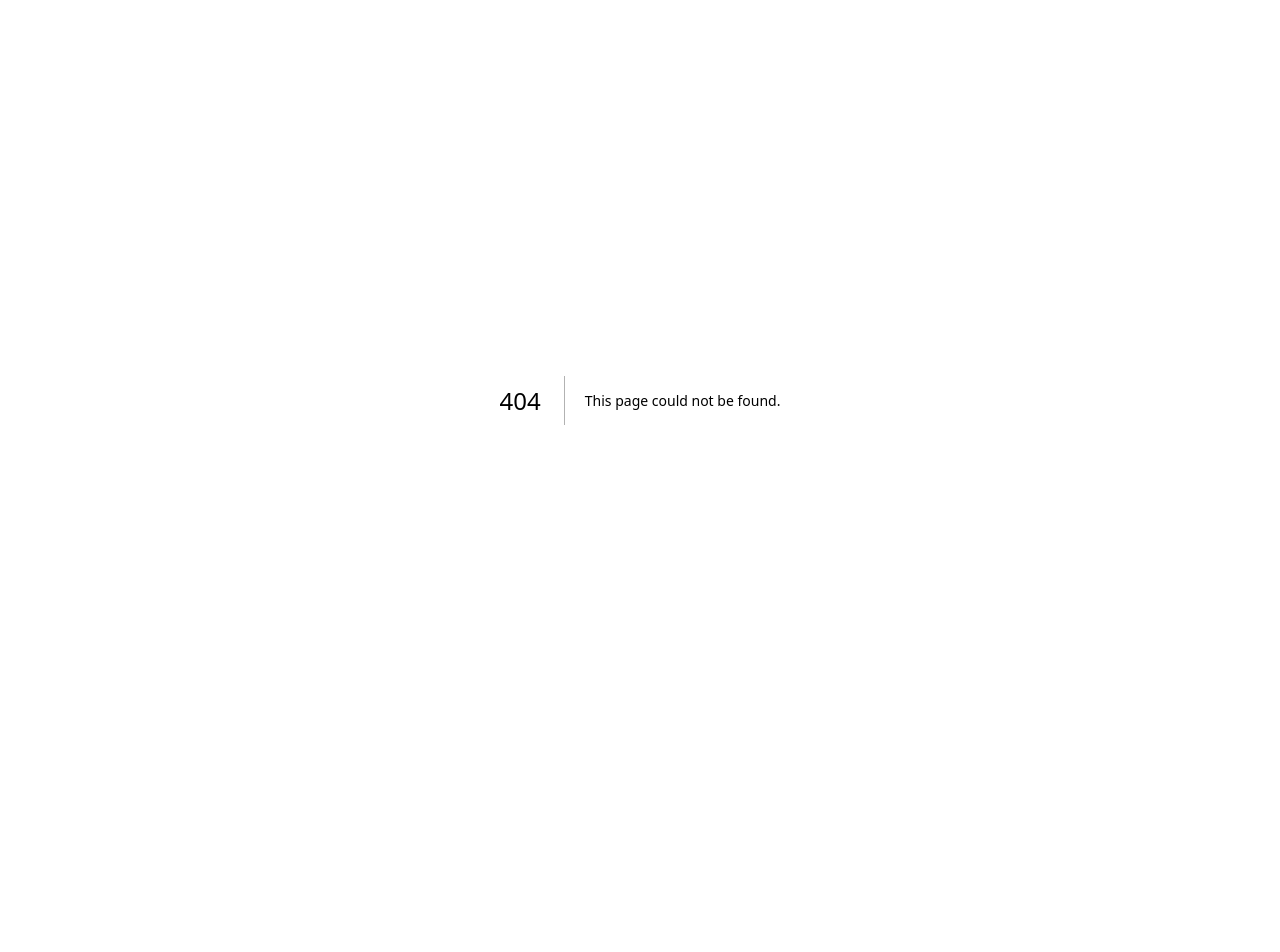
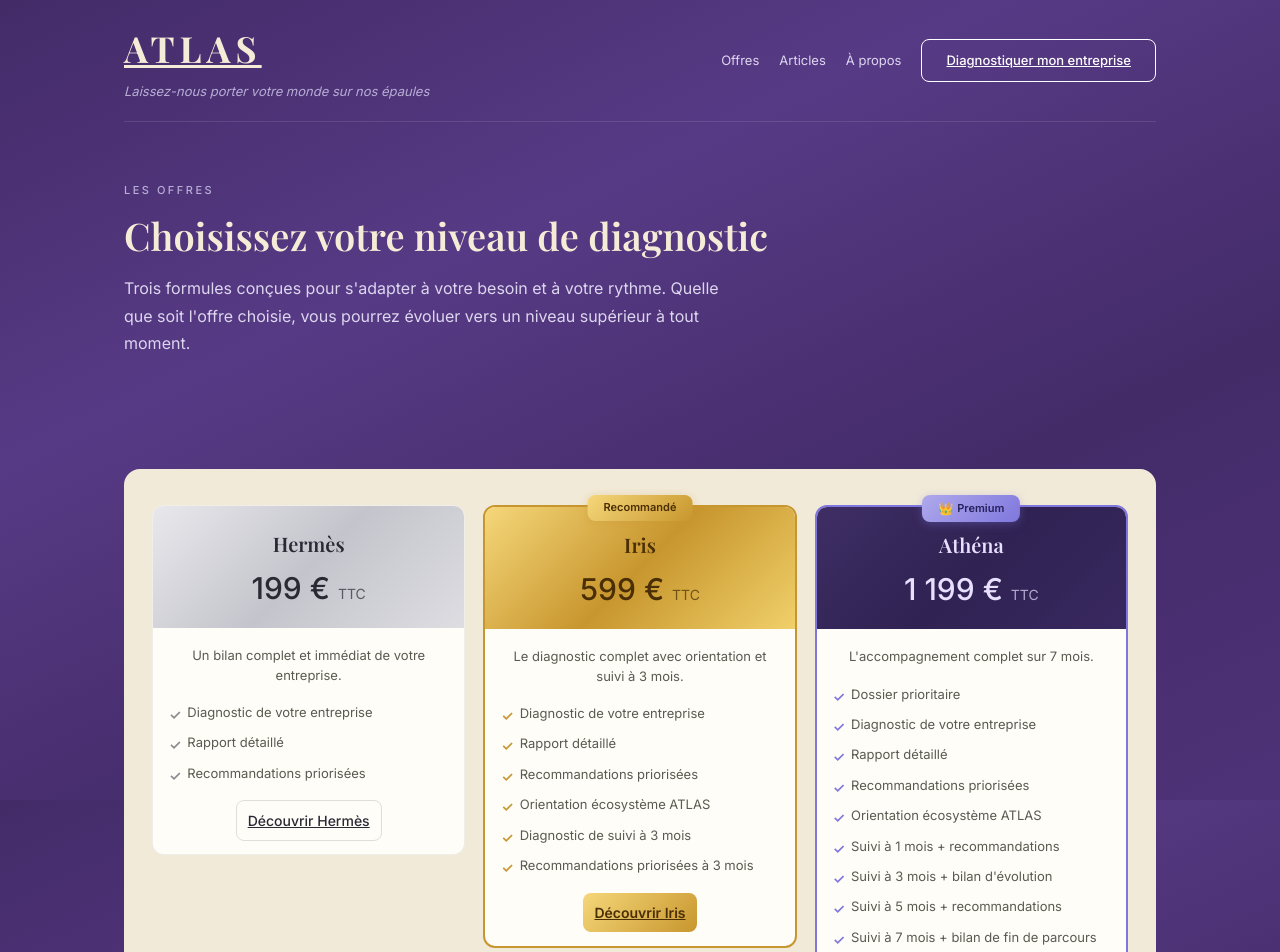
Before and after one commit to gabrielsimonetti62-hub/atlas-diagnostic, a Next.js app: page /offres in a window 1280 px wide. Before the commit this address had no page. Shown: the top 952 px of the page. Before the commit the page ends 800 px from the top, so only its background shows below. Built offline with nearby package versions, Linux system fonts and the light colour scheme; a web font is replaced by a local one.

Commit message:
Create page.js

```diff
--- /dev/null
+++ b/app/offres/page.js
@@ -0,0 +1,96 @@
+import Link from "next/link";
+import { Nav, Footer } from "../components";
+
+export const metadata = {
+  title: "Nos offres — Diagnostic stratégique pour TPE et PME | ATLAS",
+  description: "Trois niveaux d'accompagnement adaptés à chaque besoin : Hermès (199 €), Iris (599 €) et Athéna (1 199 €). Diagnostic stratégique complet pour TPE et PME.",
+};
+
+function OfferCheck({ color, children }) {
+  return (
+    <li>
+      <span className={`offer-check check-${color}`}>&#10003;</span>
+      {children}
+    </li>
+  );
+}
+
+export default function Offres() {
+  return (
+    <>
+      <Nav />
+      <div className="container">
+        <section className="page-header">
+          <div className="section-label">Les offres</div>
+          <h1>Choisissez votre niveau de diagnostic</h1>
+          <p className="section-intro">Trois formules con&ccedil;ues pour s&apos;adapter &agrave; votre besoin et &agrave; votre rythme. Quelle que soit l&apos;offre choisie, vous pourrez &eacute;voluer vers un niveau sup&eacute;rieur &agrave; tout moment.</p>
+        </section>
+      </div>
+      <div className="container">
+        <div className="plateau-wrapper">
+          <div className="plateau">
+            <div className="offers-grid">
+              <div className="offer-card">
+                <div className="offer-top offer-top-silver">
+                  <div className="offer-name">Herm&egrave;s</div>
+                  <div className="offer-price">199 &euro; <span>TTC</span></div>
+                </div>
+                <div className="offer-bottom">
+                  <div className="offer-desc">Un bilan complet et imm&eacute;diat de votre entreprise.</div>
+                  <ul className="offer-features">
+                    <OfferCheck color="silver">Diagnostic de votre entreprise</OfferCheck>
+                    <OfferCheck color="silver">Rapport d&eacute;taill&eacute;</OfferCheck>
+                    <OfferCheck color="silver">Recommandations prioris&eacute;es</OfferCheck>
+                  </ul>
+                  <Link href="/offres/hermes" className="offer-btn">D&eacute;couvrir Herm&egrave;s</Link>
+                </div>
+              </div>
+              <div className="offer-card featured">
+                <div className="offer-badge badge-gold">Recommand&eacute;</div>
+                <div className="offer-top offer-top-gold">
+                  <div className="offer-name">Iris</div>
+                  <div className="offer-price">599 &euro; <span>TTC</span></div>
+                </div>
+                <div className="offer-bottom">
+                  <div className="offer-desc">Le diagnostic complet avec orientation et suivi &agrave; 3 mois.</div>
+                  <ul className="offer-features">
+                    <OfferCheck color="gold">Diagnostic de votre entreprise</OfferCheck>
+                    <OfferCheck color="gold">Rapport d&eacute;taill&eacute;</OfferCheck>
+                    <OfferCheck color="gold">Recommandations prioris&eacute;es</OfferCheck>
+                    <OfferCheck color="gold">Orientation &eacute;cosyst&egrave;me ATLAS</OfferCheck>
+                    <OfferCheck color="gold">Diagnostic de suivi &agrave; 3 mois</OfferCheck>
+                    <OfferCheck color="gold">Recommandations prioris&eacute;es &agrave; 3 mois</OfferCheck>
+                  </ul>
+                  <Link href="/offres/iris" className="offer-btn">D&eacute;couvrir Iris</Link>
+                </div>
+              </div>
+              <div className="offer-card premium">
+                <div className="offer-badge badge-premium"><span style={{ fontSize: "12px" }}>&#128081;</span> Premium</div>
+                <div className="offer-top offer-top-purple">
+                  <div className="offer-name">Ath&eacute;na</div>
+                  <div className="offer-price">1 199 &euro; <span>TTC</span></div>
+                </div>
+                <div className="offer-bottom">
+                  <div className="offer-desc">L&apos;accompagnement complet sur 7 mois.</div>
+                  <ul className="offer-features">
+                    <OfferCheck color="purple">Dossier prioritaire</OfferCheck>
+                    <OfferCheck color="purple">Diagnostic de votre entreprise</OfferCheck>
+                    <OfferCheck color="purple">Rapport d&eacute;taill&eacute;</OfferCheck>
+                    <OfferCheck color="purple">Recommandations prioris&eacute;es</OfferCheck>
+                    <OfferCheck color="purple">Orientation &eacute;cosyst&egrave;me ATLAS</OfferCheck>
+                    <OfferCheck color="purple">Suivi &agrave; 1 mois + recommandations</OfferCheck>
+                    <OfferCheck color="purple">Suivi &agrave; 3 mois + bilan d&apos;&eacute;volution</OfferCheck>
+                    <OfferCheck color="purple">Suivi &agrave; 5 mois + recommandations</OfferCheck>
+                    <OfferCheck color="purple">Suivi &agrave; 7 mois + bilan de fin de parcours</OfferCheck>
+                  </ul>
+                  <Link href="/offres/athena" className="offer-btn">D&eacute;couvrir Ath&eacute;na</Link>
+                </div>
+              </div>
+            </div>
+          </div>
+        </div>
+      </div>
+      <Footer />
+    </>
+  );
+}
```
